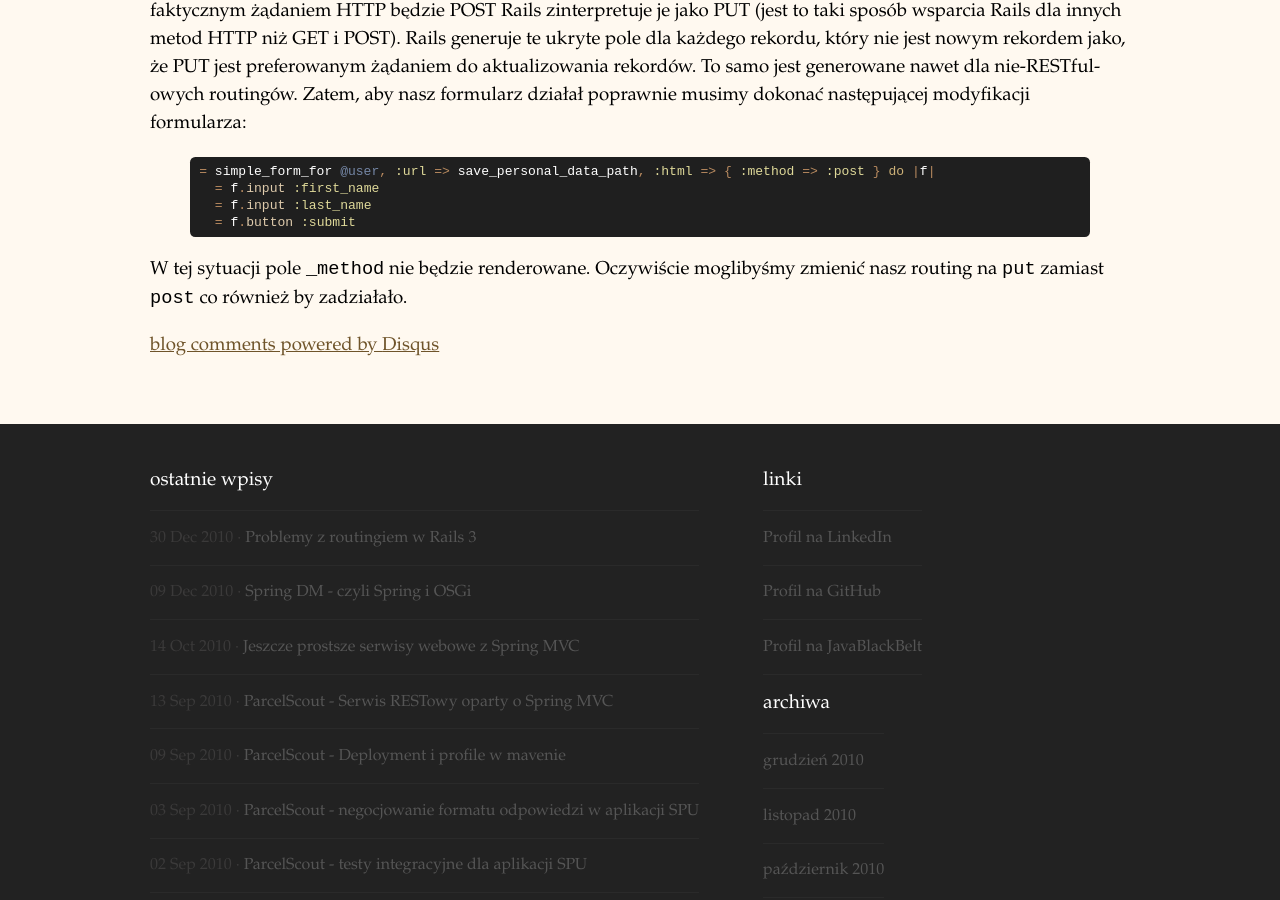
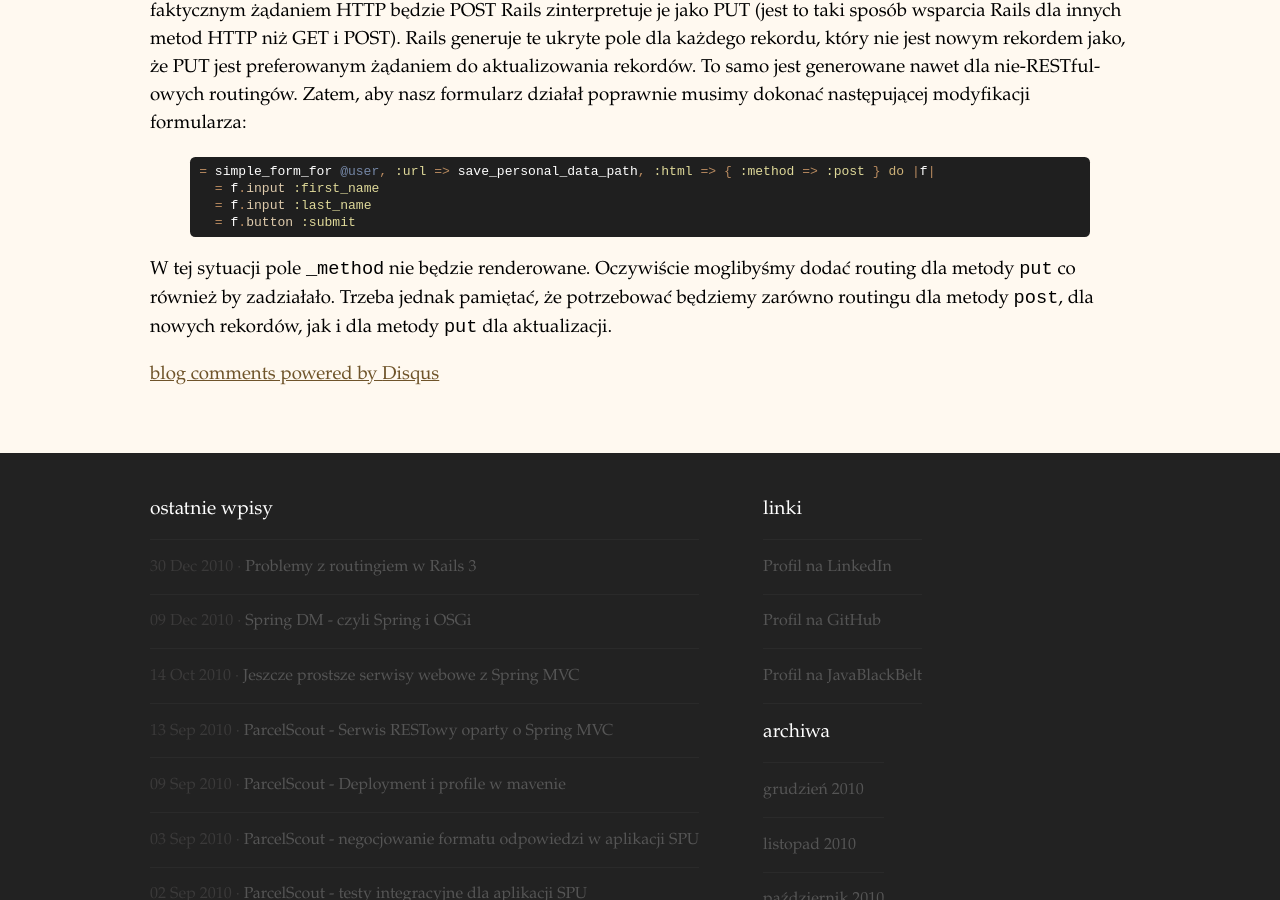
Before and after one commit to michalorman/michalorman-blog-old, a Jekyll site: the page built from blog/ruby/_posts/2010-12-30-problemy-z-routingiem-w-rails-3.markdown, in a window 1280 px wide and 900 px high, scrolled down 1539 px. Built offline with Jekyll 4.4.1, drawn with Linux system fonts in a browser that asks for light colours; Markdown is read by kramdown in place of the engine named in the settings; comment, search, counter and statistics services are not loaded.

Commit message:
Updated post about routing in rails 3.

```diff
--- a/blog/ruby/_posts/2010-12-30-problemy-z-routingiem-w-rails-3.markdown
+++ b/blog/ruby/_posts/2010-12-30-problemy-z-routingiem-w-rails-3.markdown
@@ -77,5 +77,6 @@ nasz formularz działał poprawnie musimy dokonać następującej modyfikacji fo
   = f.button :submit
 {% endhighlight %}
 
-W tej sytuacji pole ``_method`` nie będzie renderowane. Oczywiście moglibyśmy zmienić nasz routing na ``put`` zamiast ``post``
-co również by zadziałało.
+W tej sytuacji pole ``_method`` nie będzie renderowane. Oczywiście moglibyśmy dodać routing dla metody ``put`` co również
+by zadziałało. Trzeba jednak pamiętać, że potrzebować będziemy zarówno routingu dla metody ``post``, dla nowych rekordów,
+jak i dla metody ``put`` dla aktualizacji.
```
